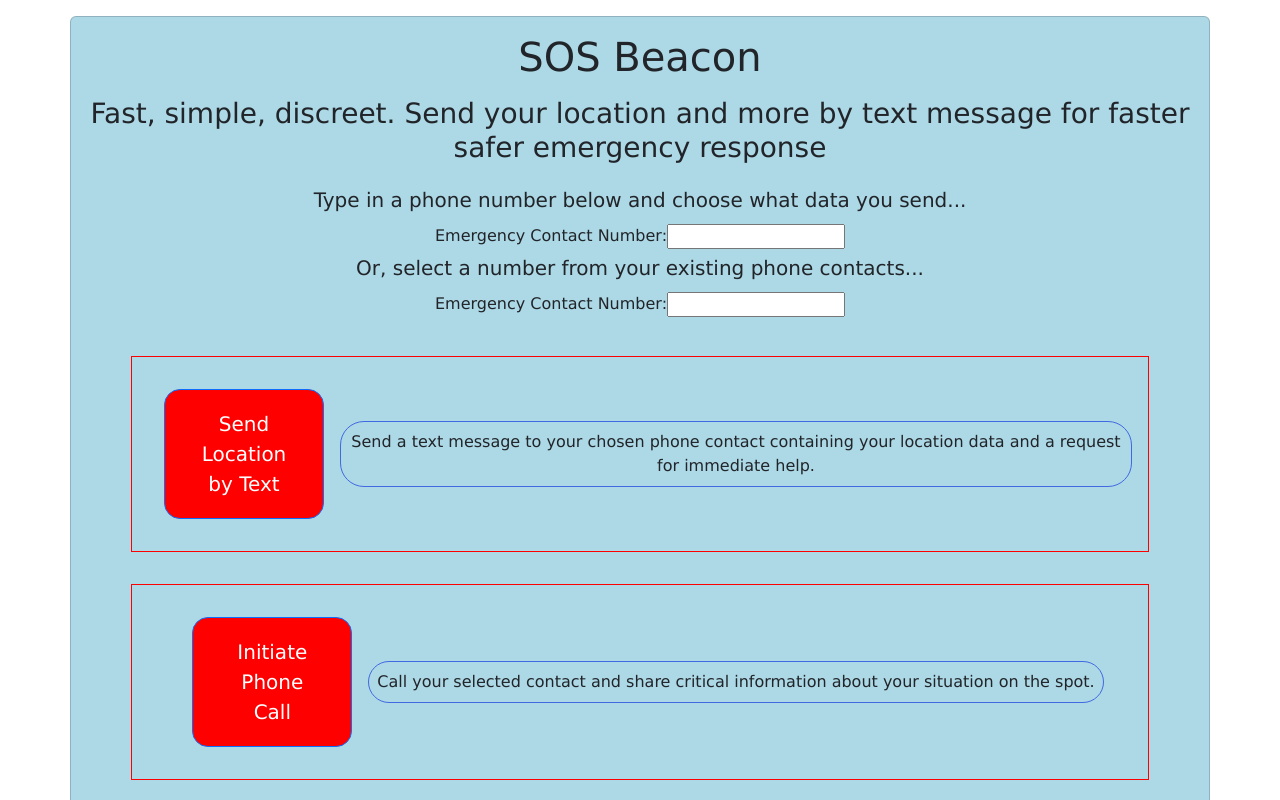
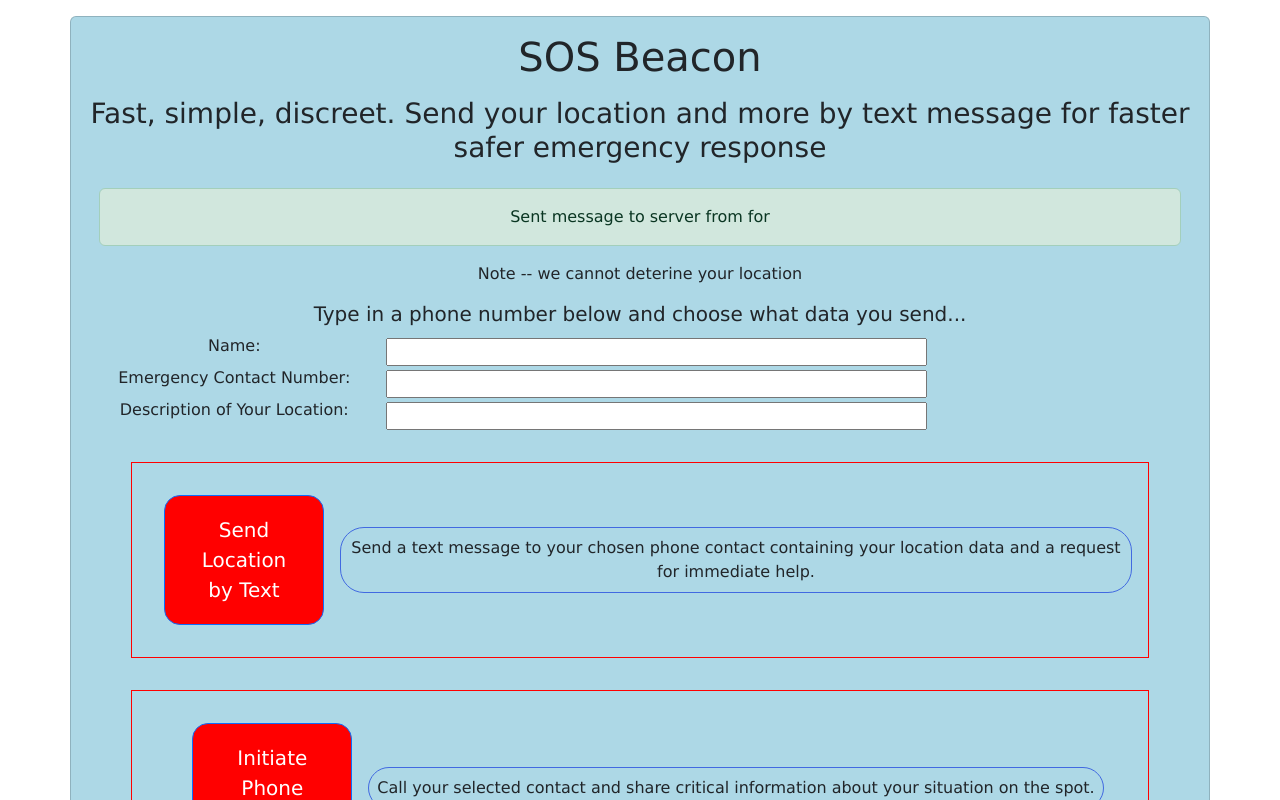
Before and after one commit to Clazariuk1/SentryHackathon, a React (Vite) app in the folder beacon/: page / in a window 1280 px wide. Both pictures are taken after a click on the link "Send Location by Text". Shown: the top 800 px of the page. Built offline with nearby package versions, Linux system fonts and the light colour scheme; no server answers.

Commit message:
wip talks to backend

```diff
--- a/beacon/src/App.tsx
+++ b/beacon/src/App.tsx
@@ -1,8 +1,62 @@
 import './App.css'
-import { useState } from 'react';
+import { useState, useEffect } from 'react';
+import { SOSReport } from './types';
+
+const data: SOSReport = {
+  emergencyPhone: "",
+  fullName: "",
+  latitude: null,
+  longitude: null,
+  location: ""
+}
 
 function App() {
+
   const [sosName, setSOSName] = useState("");
+  const [emergNumber, setEmergNumber] = useState("");
+  const [longitude, setLongitude] = useState<number>();
+  const [latitude, setLatitude] = useState<number>();
+  const [location, setLocation] = useState("");
+  const [hasLocation, setHasLocation] = useState(false);
+  const [message, setMessage] = useState("");
+
+  useEffect(() => {
+    navigator.geolocation.getCurrentPosition(
+      pos => {
+        setHasLocation(true);
+        setLongitude(pos.coords.longitude);
+        setLatitude(pos.coords.latitude);
+      }
+    );
+  })
+
+  function handleSendData() {
+    data.emergencyPhone = emergNumber;
+    data.fullName = sosName;
+    data.latitude = latitude as number;
+    data.longitude = longitude as number;
+    data.location = location;
+
+    const payload = JSON.stringify(data);
+    console.log("payload: ", payload)
+    setMessage(payload);
+    console.log(message);
+    fetch("https://davidsawires.pythonanywhere.com/send_text", {
+      method: "POST",
+      body: payload,
+      headers: {
+        "Content-Type": "application/json",
+      },
+    })
+      .then((rslt) => {
+        console.log('message went', rslt)
+      })
+      .catch((err) => {
+        console.log('we flubbed', err)
+      })
+
+  }
+
 
   return (
     <>
@@ -13,23 +67,44 @@ function App() {
               <h1>SOS Beacon</h1>
               <h3>Fast, simple, discreet. Send your location and more by text message for faster safer emergency response</h3>
               <div className="card-body">
+
+                {message.length > 0 &&
+                  <div className='alert alert-success'>
+                    Sent message to server from {latitude} {longitude} for {sosName}
+                  </div>
+                }
+
+
+                {hasLocation ? <p>Your location is {latitude} {longitude}</p> :
+                  <p>Note -- we cannot deterine your location</p>
+                }
                 <h5 className="card-title">Type in a phone number below and choose what data you send...</h5>
-                <form>
-                  <div className="form-item">
-                    <label className="form-label">Emergency Contact Number:</label>
-                    <input className="form-text" type="text" value={sosName} />
-                  </div>
-                </form>
-                <h5 className="card-title">Or, select a number from your existing phone contacts...</h5>
-                <form>
-                  <div className="form-item">
-                    <label className="form-label">Emergency Contact Number:</label>
-                    <input className="form-text" type="text" value={sosName} />
-                  </div>
-                </form>
+
+                <div className="d-flex flex-row">
+                  <label className="form-label w-25 me-3 ">Name:</label>
+                  <input className="form-text w-50" type="text" value={sosName}
+                    onChange={evt => setSOSName(evt.target.value)}
+                  />
+                </div>
+
+                <div className="d-flex flex-row">
+                  <label className="form-label w-25 me-3">Emergency Contact Number:</label>
+                  <input className="form-text w-50" type="text" value={emergNumber}
+                    onChange={evt => setEmergNumber(evt.target.value)}
+                  />
+                </div>
+
+                <div className="d-flex flex-row">
+                  <label className="form-label w-25 me-3">Description of Your Location:</label>
+                  <input className="form-text w-50" type="text" value={location}
+                    onChange={evt => setLocation(evt.target.value)}
+                  />
+                </div>
+
+
                 <div className="buttonCardList">
                   <div className="buttonCard">
-                    <a href="#" className="btn btn-primary">Send Location by Text</a>
+                    <a className="btn btn-primary" onClick={handleSendData}>Send Location by Text</a>
                     <div className="buttonTextBox">
                       Send a text message to your chosen phone contact containing your location data and a request for immediate help.
                     </div>
```
